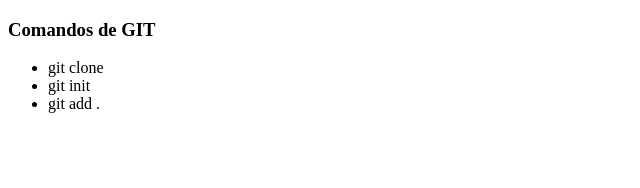
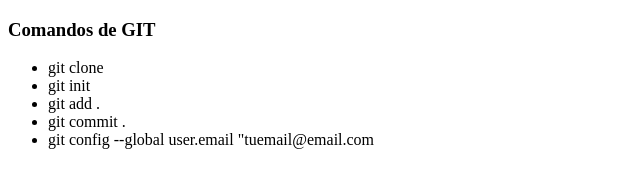
Before and after one commit to LeonarEQ/GIT, a plain HTML site: page index.html in a window 1280 px wide. Shown: the whole page, without its empty margins (0-640 px from the left). Drawn offline with Linux system fonts and the light colour scheme.

Commit message:
probando

```diff
--- a/index.html
+++ b/index.html
@@ -12,6 +12,8 @@
         <li>git clone</li>
         <li>git init</li>
         <li>git add .</li>
+        <li>git commit .</li>
+        <LI>git config --global user.email "tuemail@email.com</LI>
     </ul>
 
 </body>
```
